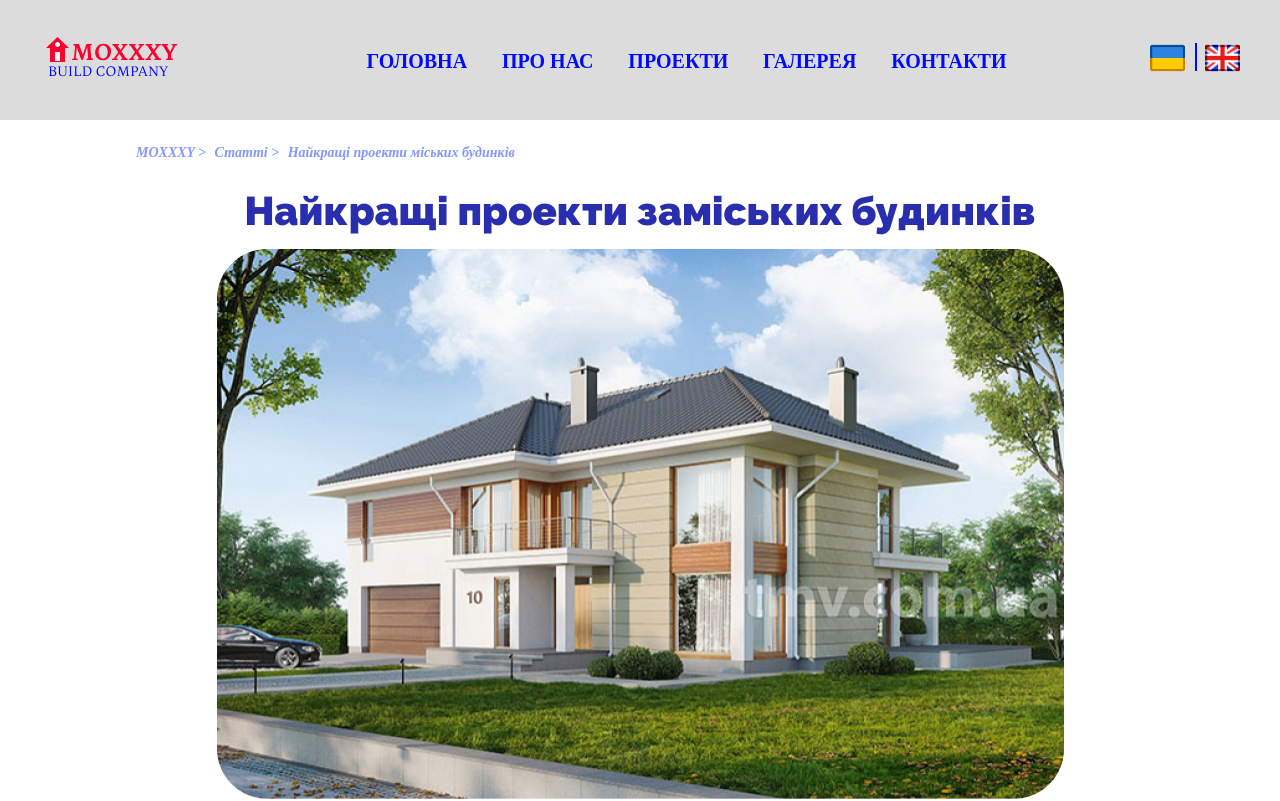
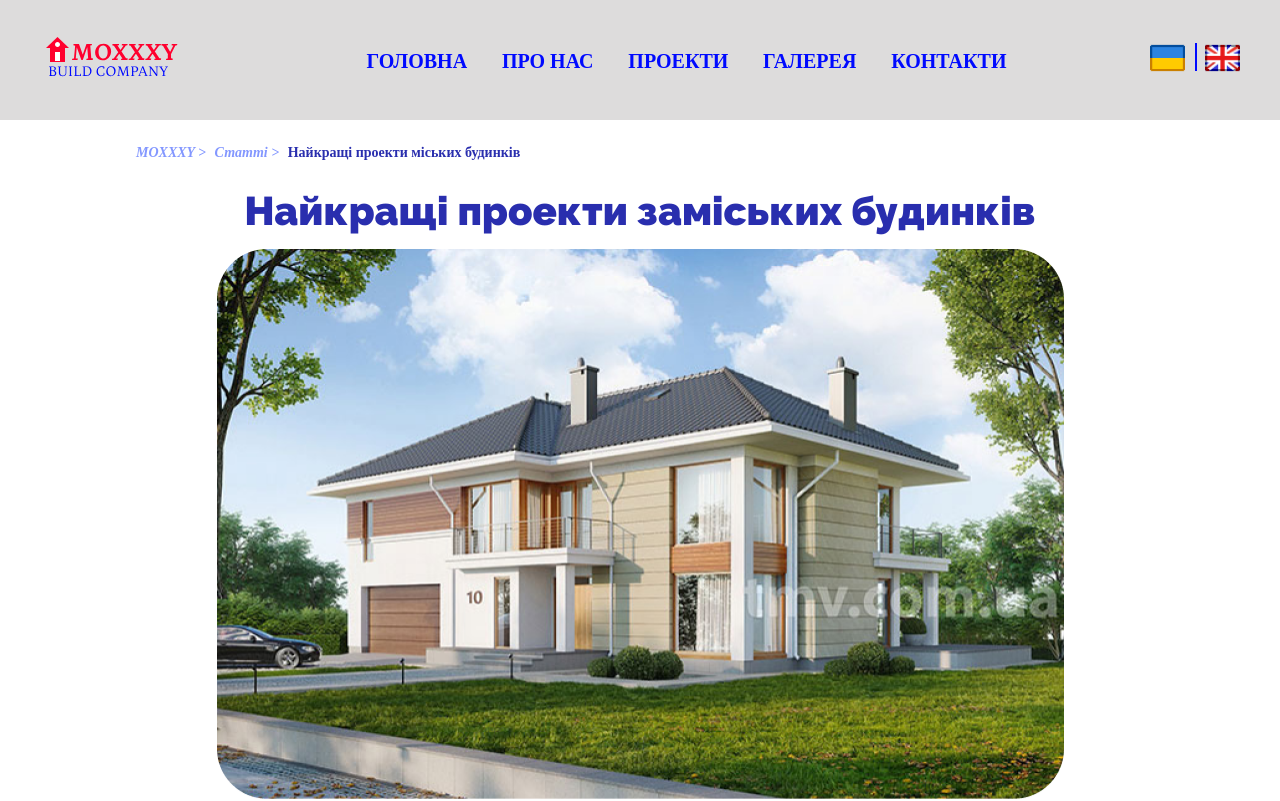
Before and after one commit to beriho/project, a React (Create React App) app: page /singlearticle in a window 1280 px wide. Shown: the top 801 px of the page. Built offline with nearby package versions, Linux system fonts and the light colour scheme; a web font is replaced by a local one.

Commit message:
Update Articles.module.css

```diff
--- a/src/components/Articles/Articles.module.css
+++ b/src/components/Articles/Articles.module.css
@@ -99,6 +99,11 @@
 .arrow_links span {
   margin-right: 5px;
 }
+.bold_link {
+  font-weight: bold !important;
+  font-style: normal;
+  color: #292eae;
+}
 .single_artcl h1 {
   font-family: "Raleway";
   font-weight: 900;
```
